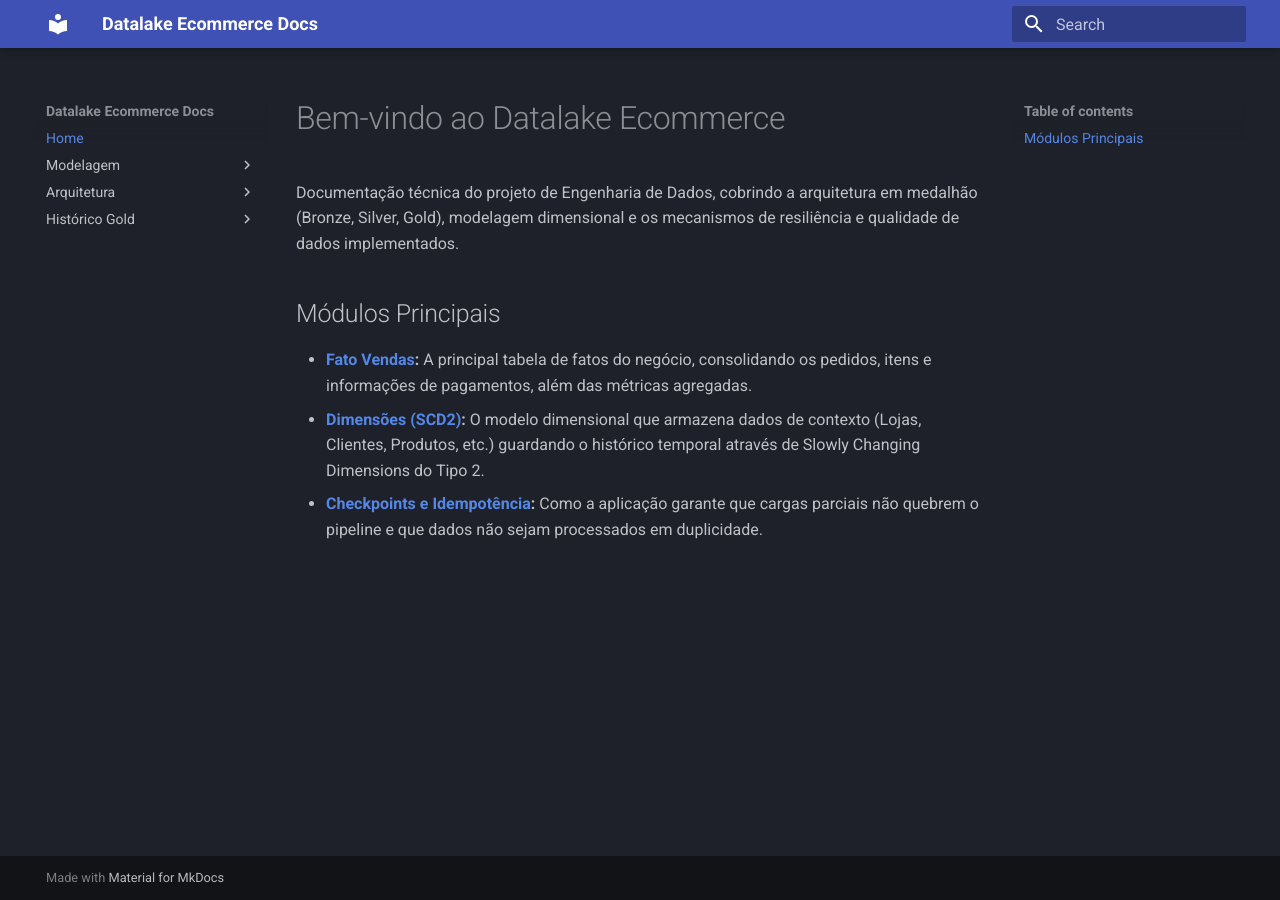
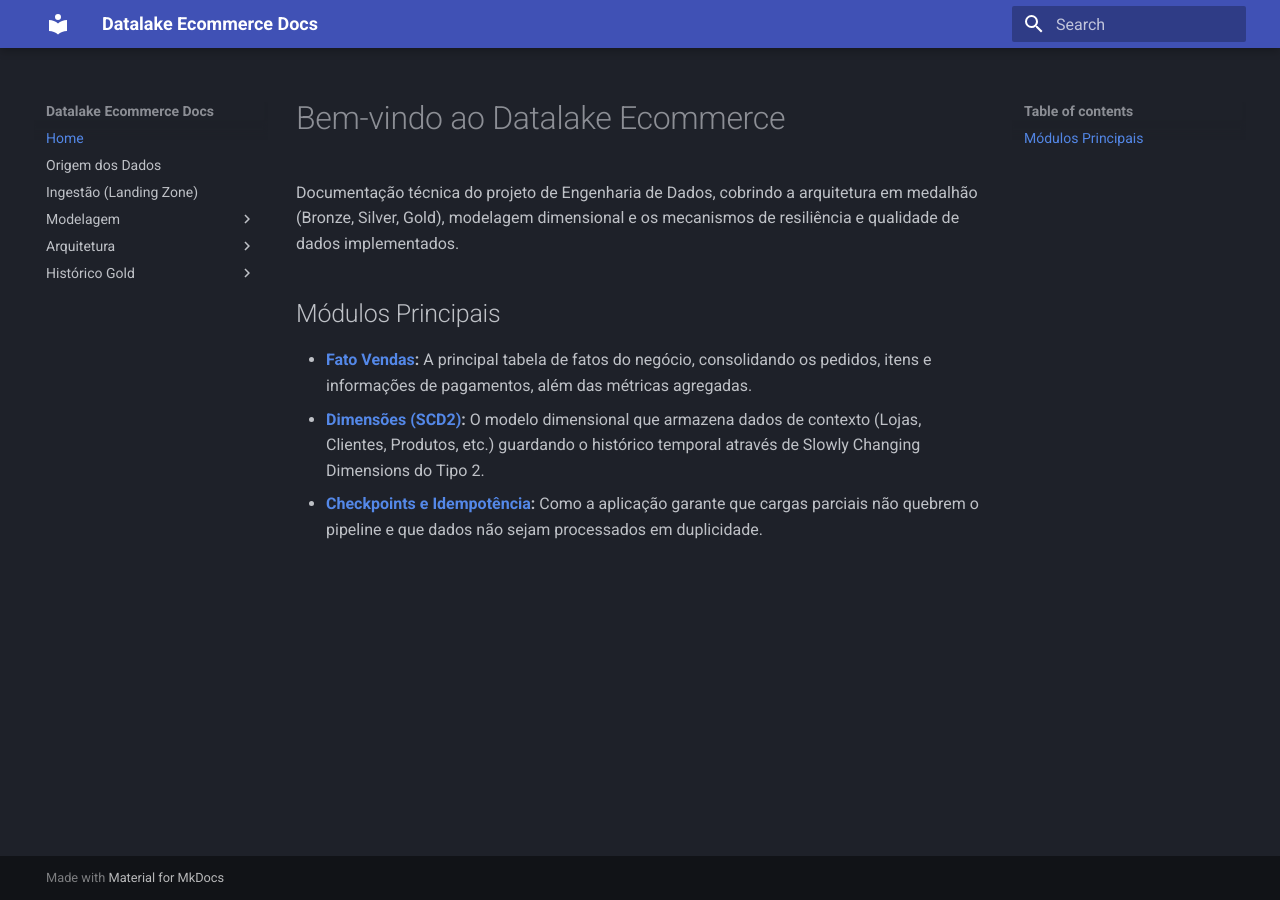
Before and after one commit to brunotesckemartins/trabalho-final-eng-dados, an MkDocs documentation site: the page built from docs/index.md, in a window 1280 px wide. Built offline with MkDocs 1.6.1 and Material for MkDocs 9.7.7, drawn with Linux system fonts in a browser that asks for light colours.

Commit message:
docs: move documentacao de origem dos dados para o MkDocs e corrige nav
- Move origem_dados.md da raiz para docs/ para renderizacao no MkDocs

- Adiciona secoes 'Origem dos Dados' e 'Ingestao Landing' no nav do mkdocs.yml

- Corrige entrada palette duplicada no mkdocs.yml

```diff
--- a/mkdocs.yml
+++ b/mkdocs.yml
@@ -1,6 +1,8 @@
 site_name: Datalake Ecommerce Docs
 nav:
   - Home: index.md
+  - Origem dos Dados: origem_dados.md
+  - Ingestão (Landing Zone): ingestao_landing.md
   - Modelagem:
     - Fato Vendas: fato_vendas.md
     - Dimensões (SCD2): dimensoes.md
@@ -16,5 +18,3 @@ theme:
   name: material
   palette:
     scheme: slate
-  palette:
-    scheme: slate
```
Also changed, not shown: docs/origem_dados.md (line endings or trailing spaces).
